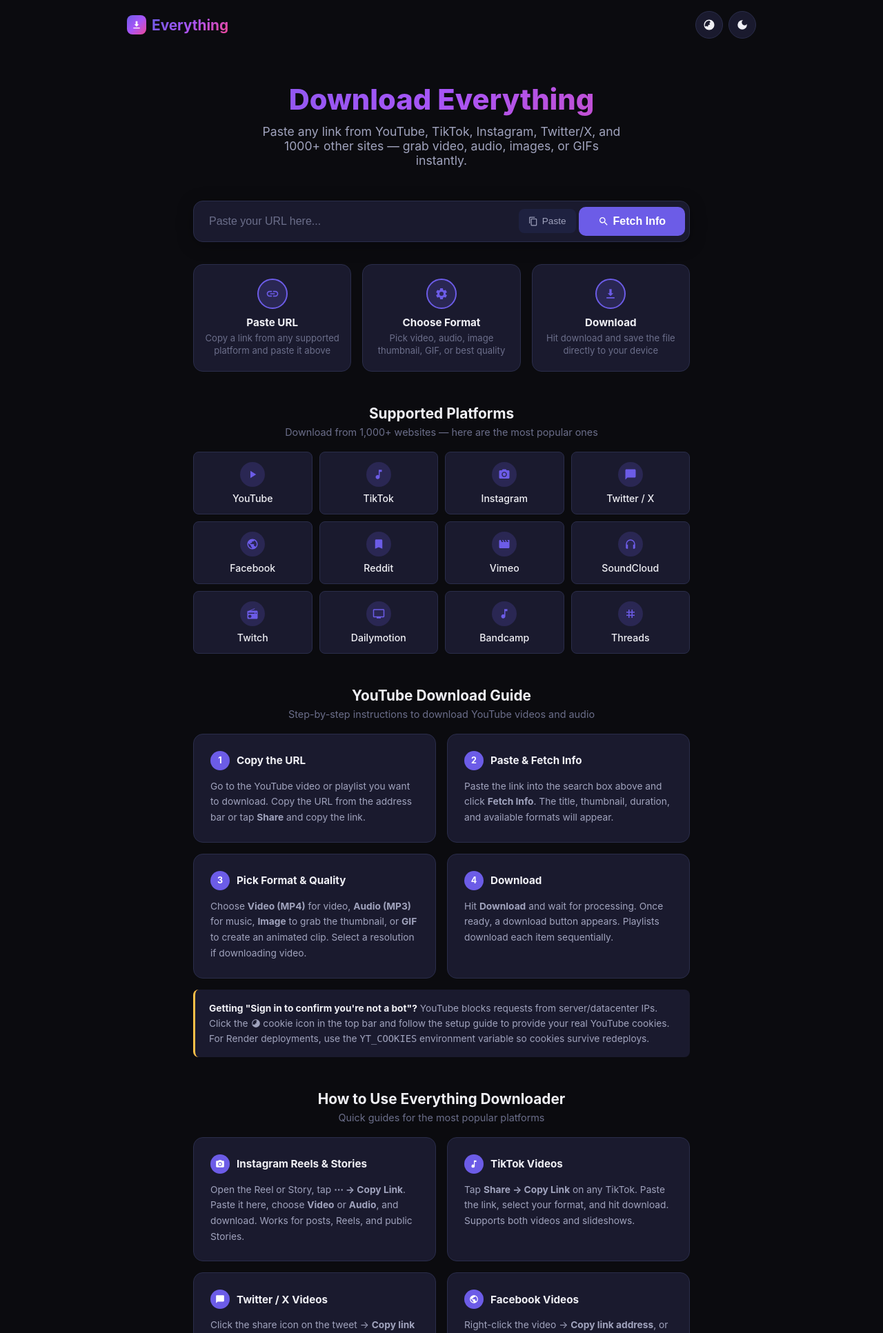
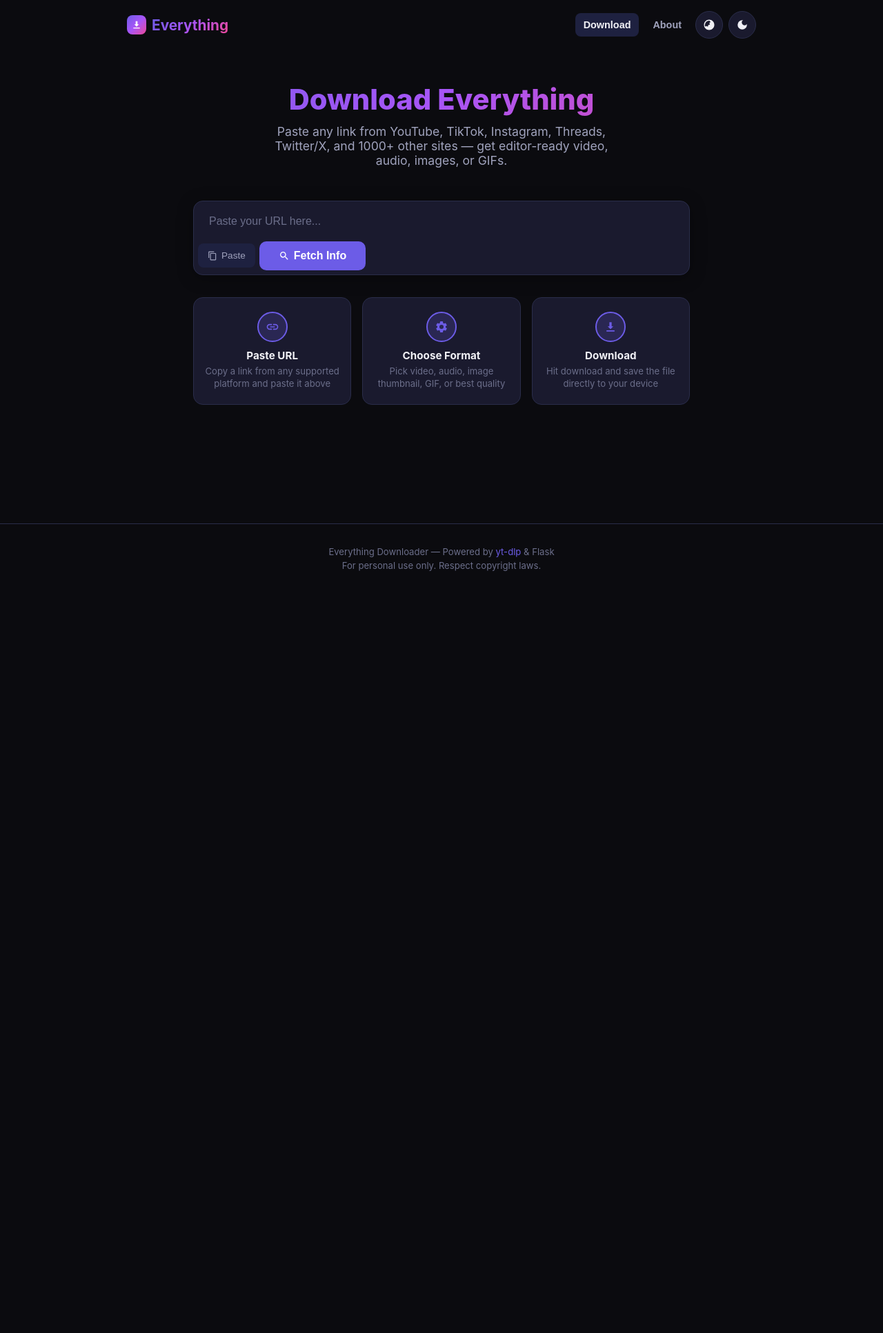
Before and after one commit to rammy-yada/everything, a Flask app: page / in a window 1280 px wide. Shown: the top 1933 px of the page at 69% size. After the commit the page ends 828 px from the top, so only its background shows below. Run offline with Flask 3, Linux system fonts and the light colour scheme; some libraries are stand-ins or nearby versions.

Commit message:
Improve media compatibility and downloader UI

```diff
--- a/app.py
+++ b/app.py
@@ -1,4 +1,6 @@
 import os
+import shutil
+import subprocess
 import threading
 import uuid
 import time
@@ -122,6 +124,9 @@
     try:
         _cleanup_old_files()
 
+        if fmt in ("audio", "video", "gif", "best") and not shutil.which("ffmpeg"):
+            raise RuntimeError("ffmpeg is required for compatible media downloads. Install ffmpeg and try again.")
+
         ydl_opts: dict = {
             "outtmpl": str(DOWNLOAD_DIR / "%(title)s.%(ext)s"),
             "progress_hooks": [_progress_hook(task_id)],
@@ -152,13 +157,13 @@
             ydl_opts["format"] = "bestvideo[height<=480][ext=mp4]/bestvideo[height<=480]/best[height<=480]/best"
             ydl_opts["merge_output_format"] = "mp4"
             # We'll convert to GIF after download in a post-step
-        elif fmt == "video":
+        elif fmt in ("video", "best"):
             quality_map = {
-                "best": "bestvideo[ext=mp4]+bestaudio[ext=m4a]/best[ext=mp4]/best",
-                "1080": "bestvideo[height<=1080][ext=mp4]+bestaudio[ext=m4a]/best[height<=1080]",
-                "720": "bestvideo[height<=720][ext=mp4]+bestaudio[ext=m4a]/best[height<=720]",
-                "480": "bestvideo[height<=480][ext=mp4]+bestaudio[ext=m4a]/best[height<=480]",
-                "360": "bestvideo[height<=360][ext=mp4]+bestaudio[ext=m4a]/best[height<=360]",
+                "best": "bestvideo[ext=mp4]+bestaudio[ext=m4a]/bestvideo+bestaudio/best",
+                "1080": "bestvideo[height<=1080][ext=mp4]+bestaudio[ext=m4a]/bestvideo[height<=1080]+bestaudio/best[height<=1080]/best",
+                "720": "bestvideo[height<=720][ext=mp4]+bestaudio[ext=m4a]/bestvideo[height<=720]+bestaudio/best[height<=720]/best",
+                "480": "bestvideo[height<=480][ext=mp4]+bestaudio[ext=m4a]/bestvideo[height<=480]+bestaudio/best[height<=480]/best",
+                "360": "bestvideo[height<=360][ext=mp4]+bestaudio[ext=m4a]/bestvideo[height<=360]+bestaudio/best[height<=360]/best",
             }
             ydl_opts["format"] = quality_map.get(quality, quality_map["best"])
             ydl_opts["merge_output_format"] = "mp4"
@@ -176,6 +181,8 @@
                 for entry in entries:
                     if entry:
                         fname = _resolve_filename(ydl, entry, fmt)
+                        if fmt in ("video", "best"):
+                            fname = _normalize_video(task_id, fname)
                         filenames.append(fname)
                 tasks[task_id].update(
                     status="done",
@@ -185,6 +192,9 @@
                 )
             else:
                 fname = _resolve_filename(ydl, info, fmt)
+
+                if fmt in ("video", "best"):
+                    fname = _normalize_video(task_id, fname)
 
                 # GIF conversion: ffmpeg mp4 → gif (first 15s, max 480px wide)
                 if fmt == "gif":
@@ -216,6 +226,56 @@
         # fallback: return original name (thumbnail may have .webp etc)
         return Path(fname).name
     return Path(fname).name
+
+
+def _normalize_video(task_id: str, video_filename: str) -> str:
+    """Transcode video to the H.264/AAC MP4 profile supported by editors."""
+    source = DOWNLOAD_DIR / video_filename
+    final_name = Path(video_filename).with_suffix(".mp4").name
+    destination = DOWNLOAD_DIR / (Path(final_name).stem + ".compatible.mp4")
+    probe = subprocess.run(
+        [
+            "ffprobe", "-v", "error", "-select_streams", "v:0",
+            "-show_entries", "stream=codec_name,pix_fmt",
+            "-of", "default=noprint_wrappers=1:nokey=1", str(source),
+        ],
+        capture_output=True,
+        text=True,
+        timeout=30,
+        check=True,
+    ).stdout.splitlines()
+    audio_probe = subprocess.run(
+        [
+            "ffprobe", "-v", "error", "-select_streams", "a:0",
+            "-show_entries", "stream=codec_name",
+            "-of", "default=noprint_wrappers=1:nokey=1", str(source),
+        ],
+        capture_output=True,
+        text=True,
+        timeout=30,
+        check=True,
+    ).stdout.strip()
+    compatible = probe[:2] == ["h264", "yuv420p"] and audio_probe in ("", "aac")
+    video_args = ["-c", "copy"] if compatible else [
+        "-c:v", "libx264", "-preset", "veryfast", "-crf", "23",
+        "-pix_fmt", "yuv420p", "-c:a", "aac", "-b:a", "192k",
+    ]
+    subprocess.run(
+        [
+            "ffmpeg", "-y", "-i", str(source),
+            "-map", "0:v:0", "-map", "0:a:0?",
+            *video_args,
+            "-movflags", "+faststart", str(destination),
+        ],
+        capture_output=True,
+        text=True,
+        timeout=600,
+        check=True,
+    )
+    source.unlink(missing_ok=True)
+    final_path = DOWNLOAD_DIR / final_name
+    destination.replace(final_path)
+    return final_path.name
 
 
 def _convert_to_gif(video_filename: str) -> str:
--- a/templates/index.html
+++ b/templates/index.html
@@ -140,6 +140,21 @@
             align-items: center;
             gap: 8px;
         }
+        .nav-link {
+            border: none;
+            background: transparent;
+            color: var(--text2);
+            font-size: .9rem;
+            font-weight: 600;
+            padding: 9px 12px;
+            border-radius: var(--radius-sm);
+            cursor: pointer;
+            transition: all var(--transition);
+        }
+        .nav-link:hover, .nav-link.active {
+            color: var(--text);
+            background: var(--surface2);
+        }
         .theme-toggle {
             width: 40px;
             height: 40px;
@@ -184,6 +199,11 @@
             margin-left: auto;
             margin-right: auto;
         }
+        .about-hero { padding-bottom: 8px; }
+        .about-hero h1 { font-size: 2.2rem; }
+        .about-content { display: none; }
+        body.about-active .home-content { display: none !important; }
+        body.about-active .about-content { display: block; }
 
         /* ================================================================
            CONTAINER
@@ -203,9 +223,9 @@
             padding: 6px;
             box-shadow: var(--card-shadow);
             margin: 28px 0 0;
-            display: flex;
-            align-items: center;
-            gap: 4px;
+            display: grid;
+            grid-template-columns: 1fr;
+            gap: 6px;
             border: 1.5px solid var(--border);
             transition: border-color var(--transition);
         }
@@ -214,7 +234,7 @@
             box-shadow: var(--card-shadow), 0 0 0 3px var(--accent-glow);
         }
         .search-box input {
-            flex: 1;
+            width: 100%;
             padding: 14px 16px;
             border: none;
             background: transparent;
@@ -223,6 +243,12 @@
             outline: none;
         }
         .search-box input::placeholder { color: var(--text3); }
+
+        .search-actions {
+            display: flex;
+            align-items: center;
+            gap: 6px;
+        }
 
         .btn-paste {
             padding: 10px 14px;
@@ -973,6 +999,10 @@
            RESPONSIVE
            ================================================================ */
         @media (max-width: 640px) {
+            nav { padding: 12px 16px; }
+            .logo-text { display: none; }
+            .nav-right { gap: 2px; }
+            .nav-link { padding: 8px 9px; font-size: .82rem; }
             .hero h1 { font-size: 1.8rem; }
             .hero p { font-size: .95rem; }
             .steps { grid-template-columns: 1fr; }
@@ -981,8 +1011,9 @@
             .options-row { flex-direction: column; }
             .btn-download { margin-left: 0; width: 100%; justify-content: center; }
             .platforms-grid { grid-template-columns: repeat(2, 1fr); }
-            .search-box { flex-wrap: wrap; }
             .search-box input { min-width: 0; }
+            .search-actions { flex-direction: column; align-items: stretch; }
+            .btn-paste, .btn-fetch { justify-content: center; width: 100%; }
         }
     </style>
 </head>
@@ -1071,6 +1102,8 @@
         <span class="logo-text">Everything</span>
     </div>
     <div class="nav-right">
+        <button class="nav-link active" id="homeNav" onclick="showView('home')">Download</button>
+        <button class="nav-link" id="aboutNav" onclick="showView('about')">About</button>
         <button class="theme-toggle tooltip" data-tip="Cookie settings" onclick="toggleCookiePanel()" id="cookieBtn" aria-label="Cookie settings">
             <svg style="width:18px;height:18px;fill:currentColor;"><use href="#i-cookie"/></svg>
         </button>
@@ -1082,17 +1115,18 @@
 </nav>
 
 <!-- ====== HERO ====== -->
-<section class="hero">
+<section class="hero home-content">
     <h1>Download Everything</h1>
-    <p>Paste any link from YouTube, TikTok, Instagram, Twitter/X, and 1000+ other sites — grab video, audio, images, or GIFs instantly.</p>
+    <p>Paste any link from YouTube, TikTok, Instagram, Threads, Twitter/X, and 1000+ other sites — get editor-ready video, audio, images, or GIFs.</p>
 </section>
 
 <!-- ====== MAIN ====== -->
 <div class="container">
 
     <!-- URL Input -->
-    <div class="search-box" id="searchBox">
+    <div class="search-box home-content" id="searchBox">
         <input type="text" id="urlInput" placeholder="Paste your URL here..." autocomplete="off" spellcheck="false">
+        <div class="search-actions">
             <button class="btn-paste tooltip" data-tip="Paste from clipboard" onclick="pasteFromClipboard()">
                 <svg><use href="#i-clipboard"/></svg> Paste
             </button>
@@ -1100,9 +1134,10 @@
                 <svg style="width:16px;height:16px;fill:currentColor;"><use href="#i-search"/></svg> Fetch Info
             </button>
         </div>
+    </div>
 
     <!-- How-to Steps -->
-    <div class="steps" id="stepsSection">
+    <div class="steps home-content" id="stepsSection">
         <div class="step">
             <div class="step-icon"><svg><use href="#i-link"/></svg></div>
             <h4>Paste URL</h4>
@@ -1121,7 +1156,7 @@
     </div>
 
     <!-- Cookie Setup Panel -->
-    <div class="cookie-banner" id="cookiePanel">
+    <div class="cookie-banner home-content" id="cookiePanel">
         <div class="cb-header">
             <svg><use href="#i-shield"/></svg>
             YouTube Authentication (Required for Deployed Servers)
@@ -1163,13 +1198,13 @@
     </div>
 
     <!-- Error -->
-    <div class="error-msg" id="errorMsg">
+    <div class="error-msg home-content" id="errorMsg">
         <svg><use href="#i-warning"/></svg>
         <span id="errorText"></span>
     </div>
 
     <!-- Single Video Preview -->
-    <div class="card" id="previewCard">
+    <div class="card home-content" id="previewCard">
         <div class="preview-layout">
             <img class="preview-thumb" id="previewThumb" src="" alt="thumbnail">
             <div class="preview-info">
@@ -1184,7 +1219,7 @@
         </div>
         <div class="options-row">
             <select id="formatSelect" onchange="onFormatChange()">
-                <option value="video">Video (MP4)</option>
+                <option value="video">Video (MP4, CapCut-ready)</option>
                 <option value="audio">Audio (MP3)</option>
                 <option value="image">Image (Thumbnail)</option>
                 <option value="gif">GIF (Animated)</option>
@@ -1204,7 +1239,7 @@
     </div>
 
     <!-- Playlist Preview -->
-    <div class="card" id="playlistCard">
+    <div class="card home-content" id="playlistCard">
         <h3 id="playlistTitle" style="margin-bottom:4px;">Playlist</h3>
         <div class="preview-meta" style="margin-bottom:4px;">
             <span id="playlistCount"></span>
@@ -1213,7 +1248,7 @@
         <div id="playlistItems" style="max-height:200px;overflow-y:auto;margin:12px 0;font-size:.88rem;color:var(--text2);"></div>
         <div class="options-row">
             <select id="plFormatSelect">
-                <option value="video">Video (MP4)</option>
+                <option value="video">Video (MP4, CapCut-ready)</option>
                 <option value="audio">Audio (MP3)</option>
                 <option value="image">Image (Thumbnail)</option>
                 <option value="gif">GIF (Animated)</option>
@@ -1233,7 +1268,7 @@
     </div>
 
     <!-- Progress -->
-    <div class="progress-card" id="progressCard">
+    <div class="progress-card home-content" id="progressCard">
         <div class="progress-inner">
             <div class="progress-header">
                 <strong id="progressStatus"><span class="spinner"></span> Starting download...</strong>
@@ -1250,10 +1285,15 @@
     </div>
 
     <!-- Result -->
-    <div class="card result-card" id="resultCard"></div>
+    <div class="card result-card home-content" id="resultCard"></div>
+
+    <section class="hero about-hero about-content">
+        <h1>About Everything</h1>
+        <p>A simple downloader for public media, with editor-ready video output for CapCut and other phone editors.</p>
+    </section>
 
     <!-- Supported Platforms -->
-    <section class="platforms-section">
+    <section class="platforms-section about-content">
         <h2 class="section-title">Supported Platforms</h2>
         <p class="section-subtitle">Download from 1,000+ websites — here are the most popular ones</p>
         <div class="platforms-grid">
@@ -1273,7 +1313,7 @@
     </section>
 
     <!-- YouTube Guide -->
-    <section class="yt-guide">
+    <section class="yt-guide about-content">
         <h2 class="section-title">YouTube Download Guide</h2>
         <p class="section-subtitle">Step-by-step instructions to download YouTube videos and audio</p>
         <div class="guide-grid">
@@ -1296,7 +1336,7 @@
                     <span class="gc-num">3</span>
                     <span class="gc-title">Pick Format &amp; Quality</span>
                 </div>
-                <div class="gc-body">Choose <strong>Video (MP4)</strong> for video, <strong>Audio (MP3)</strong> for music, <strong>Image</strong> to grab the thumbnail, or <strong>GIF</strong> to create an animated clip. Select a resolution if downloading video.</div>
+                <div class="gc-body">Choose <strong>Video (MP4, CapCut-ready)</strong> for video, <strong>Audio (MP3)</strong> for music, <strong>Image</strong> to grab the thumbnail, or <strong>GIF</strong> to create an animated clip. Select a resolution if downloading video.</div>
             </div>
             <div class="guide-card">
                 <div class="gc-head">
@@ -1312,7 +1352,7 @@
     </section>
 
     <!-- How-to Guide -->
-    <section class="howto-section">
+    <section class="howto-section about-content">
         <h2 class="section-title">How to Use Everything Downloader</h2>
         <p class="section-subtitle">Quick guides for the most popular platforms</p>
         <div class="howto-grid">
@@ -1362,7 +1402,7 @@
     </section>
 
     <!-- Security & Privacy -->
-    <section class="security-section">
+    <section class="security-section about-content">
         <h2 class="section-title">Security &amp; Privacy</h2>
         <p class="section-subtitle">Your privacy is a priority — here's how we keep things safe</p>
         <div class="security-grid">
@@ -1400,7 +1440,7 @@
     </section>
 
     <!-- FAQ -->
-    <section class="faq-section">
+    <section class="faq-section about-content">
         <h2 class="section-title">Frequently Asked Questions</h2>
         <p class="section-subtitle">Quick answers to common questions</p>
 
@@ -1423,14 +1463,14 @@
                 <span>What's the difference between Video, Audio, and Best?</span>
                 <span class="arrow"><svg><use href="#i-chevron-down"/></svg></span>
             </div>
-            <div class="faq-a"><strong>Video (MP4)</strong> gives you a standard video file. <strong>Audio (MP3)</strong> extracts just the audio track. <strong>Image</strong> saves the video thumbnail as a picture. <strong>GIF</strong> converts the first 15 seconds into an animated GIF. <strong>Best Available</strong> downloads the highest quality format the site offers.</div>
+            <div class="faq-a"><strong>Video (MP4)</strong> is transcoded to H.264 video with AAC audio so it imports into CapCut and most phone editors. <strong>Audio (MP3)</strong> extracts just the audio track. <strong>Image</strong> saves the video thumbnail as a picture. <strong>GIF</strong> converts the first 15 seconds into an animated GIF. <strong>Best Available</strong> downloads the highest quality format the site offers, then normalizes video.</div>
         </div>
         <div class="faq-item">
             <div class="faq-q" onclick="toggleFaq(this)">
                 <span>Why did my download fail?</span>
                 <span class="arrow"><svg><use href="#i-chevron-down"/></svg></span>
             </div>
-            <div class="faq-a">Common reasons: <strong>YouTube "Sign in" error</strong> — you need to provide real cookies (click the cookie icon above). The URL might be private/region-locked, the site may have changed its format, or ffmpeg might not be installed on the server.</div>
+            <div class="faq-a">Common reasons: <strong>YouTube "Sign in" error</strong> — you need to provide real cookies (click the cookie icon above). The URL might be private/region-locked, the site may have changed its format, Threads or another site may not expose a supported public video, or ffmpeg might not be installed.</div>
         </div>
         <div class="faq-item">
             <div class="faq-q" onclick="toggleFaq(this)">
@@ -1442,7 +1482,7 @@
     </section>
 
     <!-- History -->
-    <section class="history-section" id="historySection">
+    <section class="history-section home-content" id="historySection">
         <h2 class="section-title" style="font-size:1.1rem;">Recent Downloads</h2>
         <ul class="history-list" id="historyList"></ul>
         <button class="btn-clear-history" onclick="clearHistory()">Clear History</button>
@@ -1489,6 +1529,20 @@
         document.documentElement.setAttribute("data-theme", next);
         localStorage.setItem("theme", next);
         updateThemeButton(next);
+    };
+
+    window.showView = function(view) {
+        const isAbout = view === "about";
+        document.body.classList.toggle("about-active", isAbout);
+        $("homeNav").classList.toggle("active", !isAbout);
+        $("aboutNav").classList.toggle("active", isAbout);
+        if (isAbout) {
+            $("cookiePanel").classList.remove("show");
+            window.scrollTo({top: 0, behavior: "smooth"});
+        } else {
+            $("urlInput").focus();
+            window.scrollTo({top: 0, behavior: "smooth"});
+        }
     };
 
     /* ---- Clipboard ---- */
```
Also changed, not shown: README.md. Lines whose indentation alone changed are shown as unchanged.
